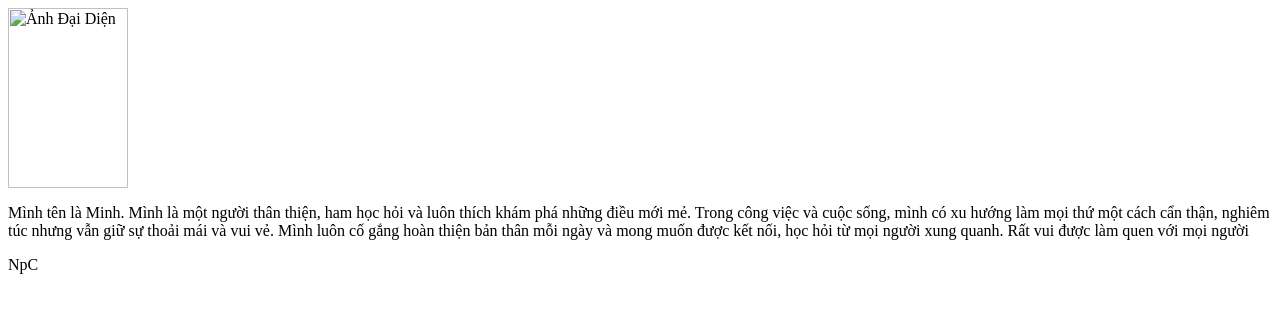
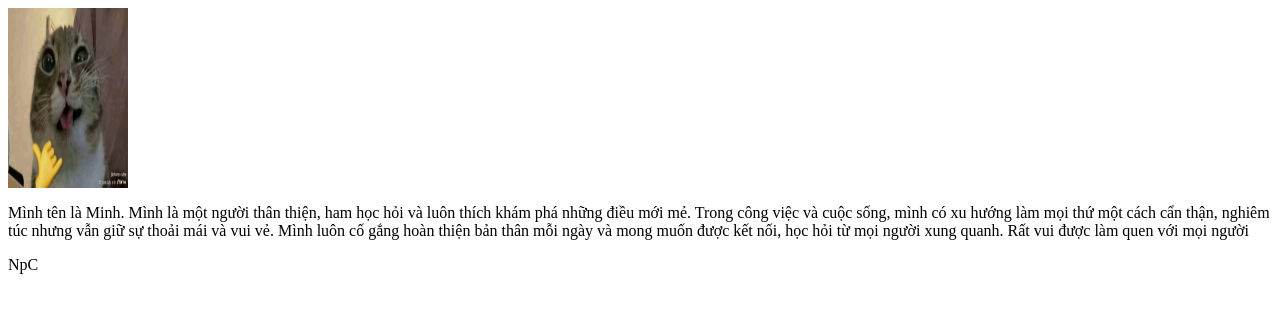
Before and after one commit to REoews/Mixi-Food-Company-co., a plain HTML site: page index.html in a window 1280 px wide. Drawn offline with Linux system fonts and the light colour scheme.

Commit message:
Update index.html

```diff
--- a/index.html
+++ b/index.html
@@ -3,7 +3,7 @@
     <meta charset="utf-8">
   </head>
   <body>
-    <img src="images/IMG_1743.jpeg.png" alt="Ảnh Đại Diện" width="120" height="180">
+    <img src="images/IMG_1743.jpeg" alt="Ảnh Đại Diện" width="120" height="180">
   <p>
     Mình tên là Minh. Mình là một người thân thiện, ham học hỏi và luôn thích khám phá những điều mới mẻ. Trong công việc và cuộc sống, mình có xu hướng làm mọi thứ một cách cẩn thận, nghiêm túc nhưng vẫn giữ sự thoải mái và vui vẻ. Mình luôn cố gắng hoàn thiện bản thân mỗi ngày và mong muốn được kết nối, học hỏi từ mọi người xung quanh.
 Rất vui được làm quen với mọi người
```
